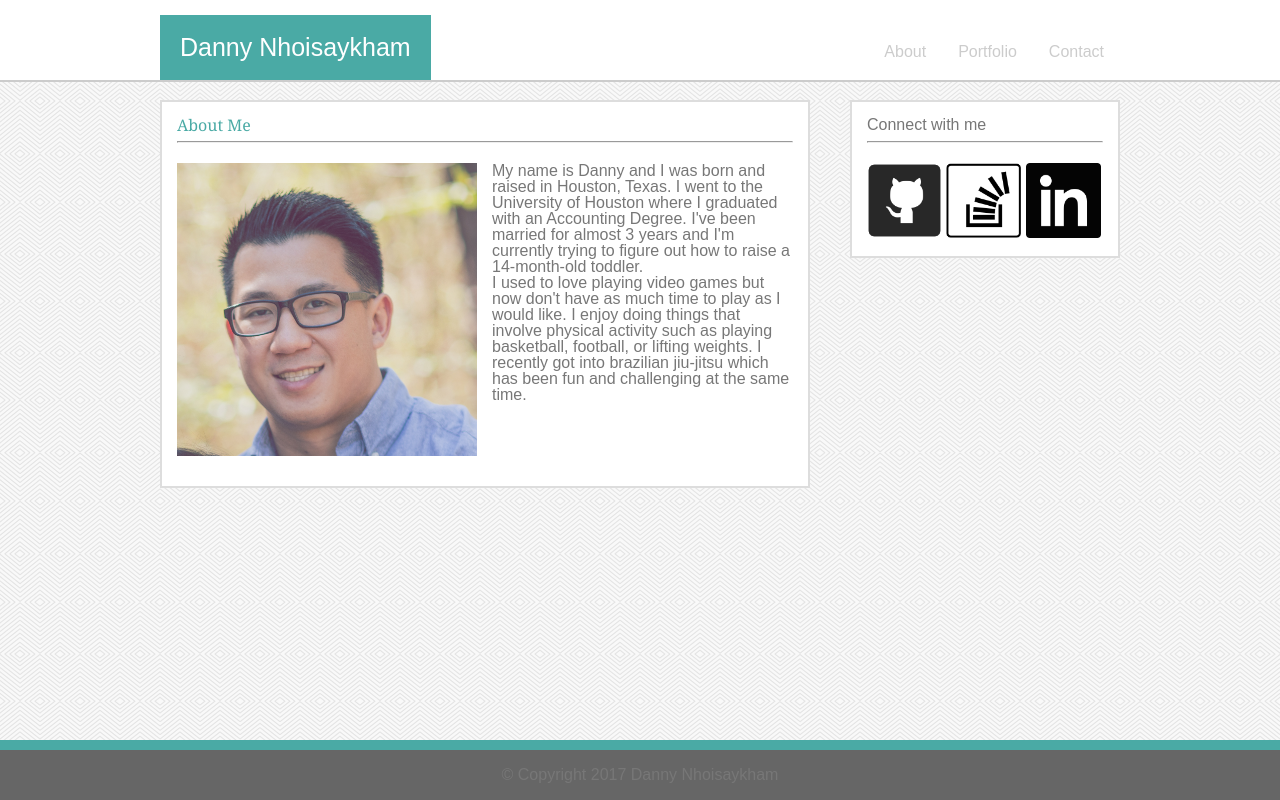
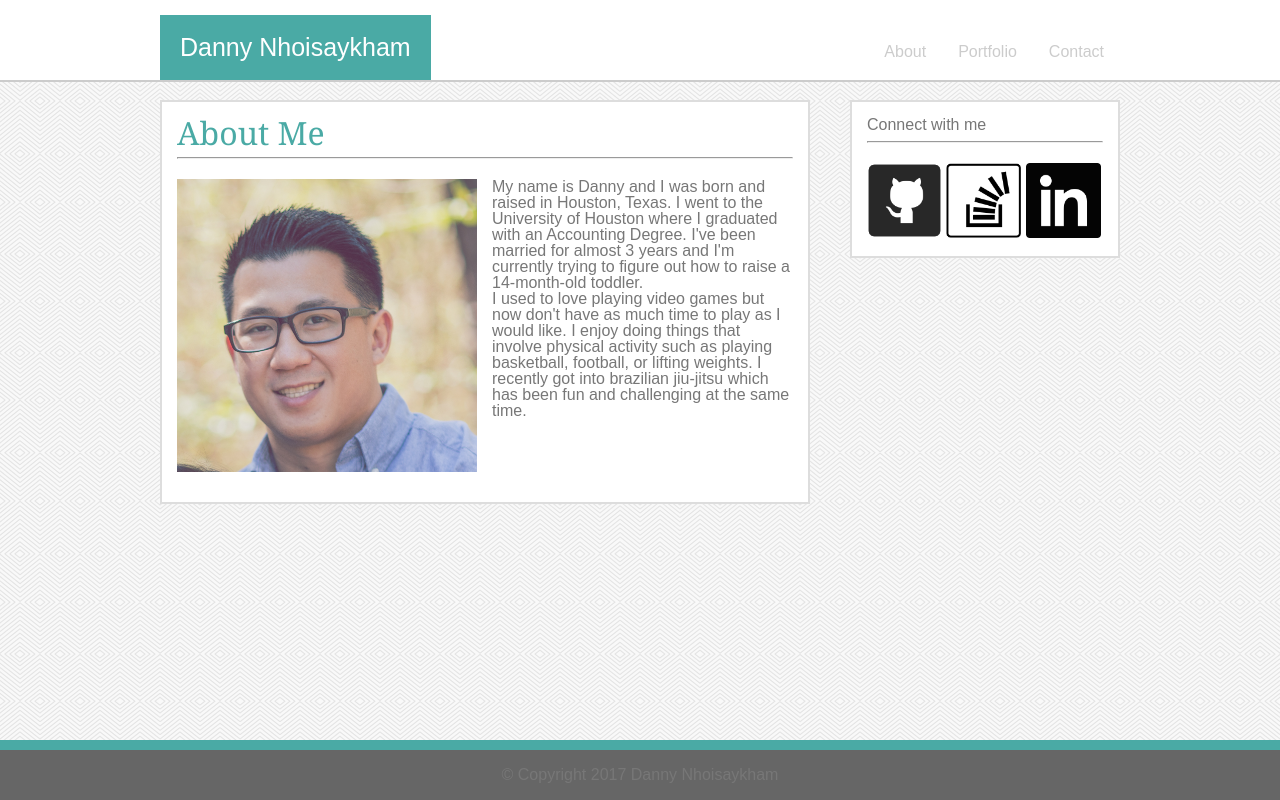
Before and after one commit to dannynhois/Basic-Portfolio, a plain HTML site: page index.html in a window 1280 px wide. Drawn offline with Linux system fonts and the light colour scheme.

Commit message:
add h1 font size

```diff
--- a/assets/css/style.css
+++ b/assets/css/style.css
@@ -1,6 +1,7 @@
 h1 {
 	font-family: 'Georgia', 'Times', 'Times New Roman', 'serif';
 	color: #4aaaa5;
+	font-size: 2.0em;
 }
 
 body {
```
